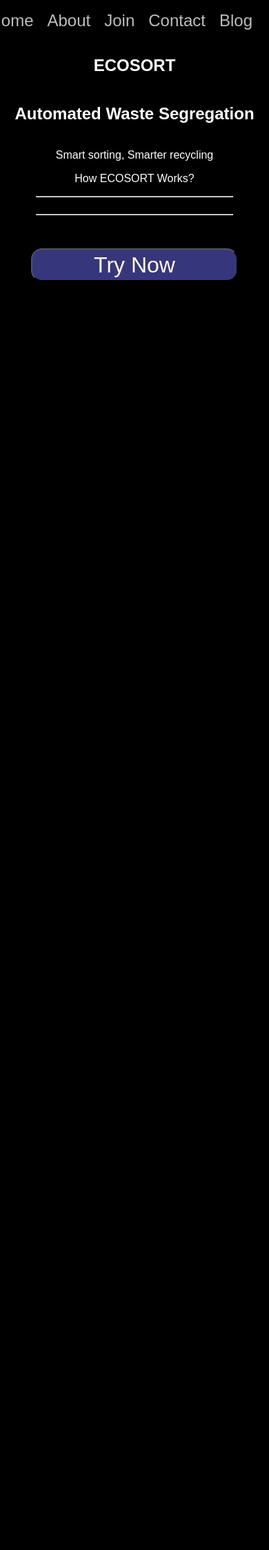
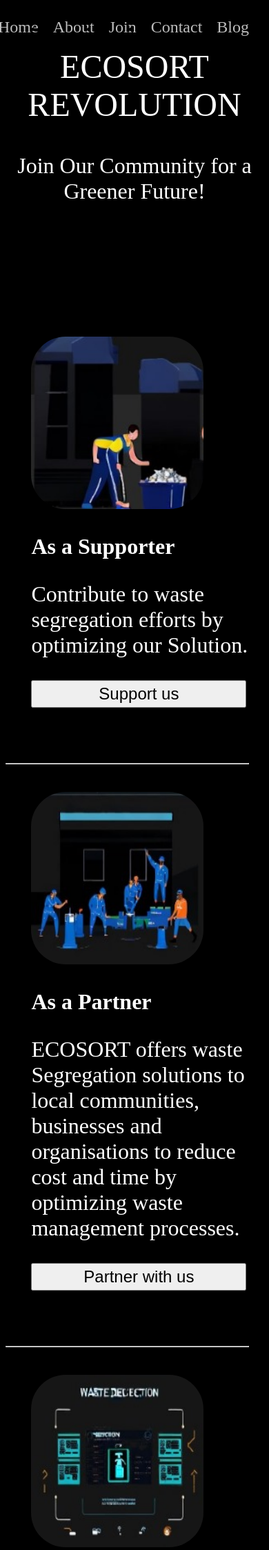
Before and after one commit to Vijay-J0shi/GameSlayers_Hackethon_NIT_bhopal, a Flask app: page / in a window 390 px wide. Shown: the top 2247 px of the page at 69% size. Before the commit the page ends 406 px from the top, so only its background shows below. Run offline with Flask 3, Linux system fonts and the light colour scheme.

Commit message:
Update home.html

```diff
--- a/AutomatedWasteSegregation/Web_commit_11/flashblog/templates/home.html
+++ b/AutomatedWasteSegregation/Web_commit_11/flashblog/templates/home.html
@@ -2,12 +2,140 @@
 <html lang="en">
 
 <head>
+
     <meta name="viewport" content="width=device-width, initial-scale=1.0">
     <title>Waste Segregation</title>
     <style>
         body {
             background-color: black;
-            font-family: Arial, sans-serif;
+        }
+
+        .tag {
+            color: #ffffffbd;
+            font-size: x-large;
+            text-decoration: none;
+            margin-left: 1rem;
+        }
+
+        ul li {
+            margin-left: 20px;
+        }
+
+        ul li a:hover {
+            font-size: xx-large;
+        }
+
+        .header-container {
+            display: flex;
+            justify-content: flex-end;
+            margin-right: 1rem;
+        }
+
+        .responsive-h1 {
+            color: white;
+            font-size: xxx-large;
+            margin-left: 7vw;
+        }
+
+        .responsive-p {
+            color: white;
+            margin-bottom: 3px;
+            margin-top: 2.7rem;
+            margin-left: 1rem;
+            font-size: xx-large;
+        }
+
+        .image-container {
+            display: flex;
+            flex-direction: column;
+            margin-top: 10rem;
+        }
+
+        .image-section {
+            margin-bottom: 2rem;
+            margin-left: 10%;
+        }
+
+        .image-section img {
+            margin-left: 12vw;
+            border-radius: 50px;
+            margin-top: 2rem;
+            width: 250px;
+            height: 250px;
+        }
+
+        .content-section {
+            display: flex;
+            flex-direction: column;
+            margin-left: 0; /* Reset margin for small screens */
+        }
+
+        .content-section h3,
+        .content-section p {
+            color: white;
+            font-size: xx-large;
+            margin-bottom: 0px;
+        }
+
+        .button-section {
+            margin-top: 2rem;
+            margin-left: 0; /* Reset margin for small screens */
+        }
+
+        .button-section button {
+            width: 80vw; /* Adjust as needed for responsiveness */
+            height: 2.5rem;
+            font-size: x-large;
+            margin-left: 0; /* Reset margin for small screens */
+        }
+
+        .hr-line {
+            width: 90vw;
+            margin-left: -20rem;
+            margin-top: 3rem;
+        }
+
+            .header-container li {
+                margin-left: 0;
+                margin-right: 5px;
+                margin-top: 10px;
+            }
+
+            .responsive-h1 {
+                margin-left: 0;
+                text-align: center;
+            }
+
+            .responsive-p {
+                text-align: center;
+                margin-left: 0;
+            }
+
+            .image-section img {
+                margin-left: 0;
+            }
+
+            .content-section {
+                margin-left: 0;
+            }
+
+            .button-section {
+                margin-left: 0;
+            }
+
+            .button-section button {
+                width: 20vw;
+                margin-left: 0;
+            }
+
+            .hr-line {
+                margin-left: 0;
+            }
+
+        @media (max-width: 750px) {
+
+            body {
+            background-color: black;
         }
 
         .tag {
@@ -16,86 +144,131 @@
             text-decoration: none;
         }
 
-        ul {
-            display: flex;
-            justify-content: flex-end;
-            margin-right: 1rem;
-            padding: 0;
+        ul li {
+            margin-left: 20px;
         }
 
-        li {
-            margin-left: 20px;
-            list-style: none;
-        }
-
-        li a:hover {
+        ul li a:hover {
             font-size: xx-large;
         }
 
         .header-container {
             display: flex;
-            flex-direction: column;
-            align-items: center;
+            justify-content: flex-end;
+            margin-right: 1rem;
         }
 
-        .logo,
-        .title {
-            margin: 10px;
+        .header-container li {
+            margin-left: 10px;
         }
 
-        .logo h1,
-        .title h1,
-        .subtitle,
-        p {
-            font-size: x-large;
+        .responsive-h1 {
             color: white;
-            text-align: center;
+            font-size: xxx-large;
+            margin-left: 7vw;
         }
 
-        #but1 {
-            width: 17vw;
-            height: 3rem;
+        .responsive-p {
+            color: white;
+            margin-bottom: 3px;
+            margin-top: 2.7rem;
+            margin-left: 1rem;
             font-size: xx-large;
-            background-color: #36367d;
-            color: cornsilk;
-            border-radius: 1rem;
-            cursor: pointer;
-            margin-top: 2rem;
         }
 
-        #but1:hover {
-            width: 18vw;
-            height: 3rem;
-            background-color: #323293;
+        .image-container {
+            display: flex;
+            flex-direction: column;
         }
 
-        /* Adjustments for smaller screens */
-        @media only screen and (max-width: 768px) {
-            .header-container {
+        .image-section {
+            margin-bottom: 2rem;
+        }
+
+        .image-section img {
+            margin-left: 12vw;
+            border-radius: 50px;
+            margin-top: 2rem;
+            width: 250px;
+            height: 250px;
+        }
+
+        .content-section {
+            display: flex;
+            flex-direction: column;
+            margin-left: 0; /* Reset margin for small screens */
+        }
+
+        .content-section h3,
+        .content-section p {
+            color: white;
+            font-size: xx-large;
+            margin-bottom: 0px;
+
+        }
+
+        .button-section {
+            margin-left: 0; /* Reset margin for small screens */
+        }
+
+        .button-section button {
+            width: 20vw; /* Adjust as needed for responsiveness */
+            height: 2.5rem;
+            font-size: x-large;
+            margin-left: 0; /* Reset margin for small screens */
+        }
+
+        .hr-line {
+            width: 90vw;
+            margin-left: -20rem;
+            margin-top: 3rem;
+        }
+
+            .header-container li {
+                margin-left: 0;
+                margin-right: 5px;
                 margin-top: 10px;
             }
 
-            .logo,
-            .title {
-                margin: 5px;
+            .responsive-h1 {
+                margin-left: 0;
+                text-align: center;
             }
 
-            .subtitle,
-            p {
-                font-size: medium;
+            .responsive-p {
+                text-align: center;
+                margin-left: 0;
             }
 
-            #but1 {
-                width: 80%;
+            .image-section img {
+                margin-left: 0;
+            }
+
+            .content-section {
+                margin-left: 0;
+            }
+
+            .button-section {
+                margin-left: 0;
+            }
+
+            .button-section button {
+                width: 80vw;
+                margin-left: 0;
+            }
+
+            .hr-line {
+                margin-left: 0;
             }
         }
     </style>
 </head>
 
 <body>
+
     <header>
         <nav>
-            <ul>
+            <ul class="header-container">
                 <li><a class="tag" href="">Home</a></li>
                 <li><a class="tag" href="">About</a></li>
                 <li><a class="tag" href="">Join</a></li>
@@ -104,26 +277,67 @@
             </ul>
         </nav>
     </header>
-    <div class="header-container">
-        <div class="logo">
-            <h1>ECOSORT</h1>
+
+    <div class="responsive-h1">ECOSORT REVOLUTION </div>
+
+    <p class="responsive-p"> Join Our Community for a Greener Future!</p>
+
+    <div class="image-container">
+        <div class="image-section">
+            <div>
+                <img src="..\static\WhatsApp Image 2024-02-02 at 9.38.55 PM.jpeg" alt="Loading...">
+            </div>
+            <div class="content-section">
+                <h3> As a Supporter</h3>
+                <div>
+                    <p>
+                        Contribute to waste segregation  efforts by optimizing our  Solution.
+                    </p>
+                </div>
+                <div class="button-section">
+                    <button> Support us</button>
+                </div>
+                <!-- <hr class="hr-line"> -->
+            </div>
         </div>
-        <div class="title">
-            <h1>Automated Waste Segregation</h1>
+        <hr class="hr-line">
+        <div class="image-section">
+            <div>
+                <img src="..\static\WhatsApp Image 2024-02-02 at 9.39.50 PM.jpeg" alt="Loading...">
+            </div>
+            <div class="content-section">
+                <h3> As a Partner</h3>
+                <div>
+                    <p>
+                        ECOSORT offers waste Segregation  solutions to local communities,  businesses and
+                        organisations to reduce cost and time by  optimizing waste management  processes.
+                    </p>
+                </div>
+                <div class="button-section">
+                    <button>Partner with us</button>
+                </div>
+                <!-- <hr class="hr-line"> -->
+            </div>
+        </div>
+        <hr class="hr-line">
+        <div class="image-section">
+            <div>
+                <img src="..\static\WhatsApp Image 2024-02-02 at 9.40.17 PM.jpeg" alt="Loading...">
+            </div>
+            <div class="content-section">
+                <h3> As a Collaborator</h3>
+                <div>
+                    <p>
+                        Join our team of passionate individuals working together towards a greener and safe space to live in.
+                    </p>
+                </div>
+                <div class="button-section">
+                    <button>Collaborate with us</button>
+                </div>
+            </div>
         </div>
     </div>
-    <p>Smart sorting, Smarter recycling</p>
-    <div>
-        <p class="subtitle">How ECOSORT Works?</p>
-    </div>
-    <hr style="width:73vw; margin-bottom: 1rem; margin-left: auto; margin-right: auto;">
-    <div style="display:flex; margin: 0 7vw;">
-        <!-- Rest of the content remains unchanged -->
-    </div>
-    <hr style="width:73vw; margin-bottom: 1rem; margin-left: auto; margin-right: auto;">
-    <div style="text-align: center;">
-        <button id="but1">Try Now</button>
-    </div>
+
 </body>
 
 </html>
```
